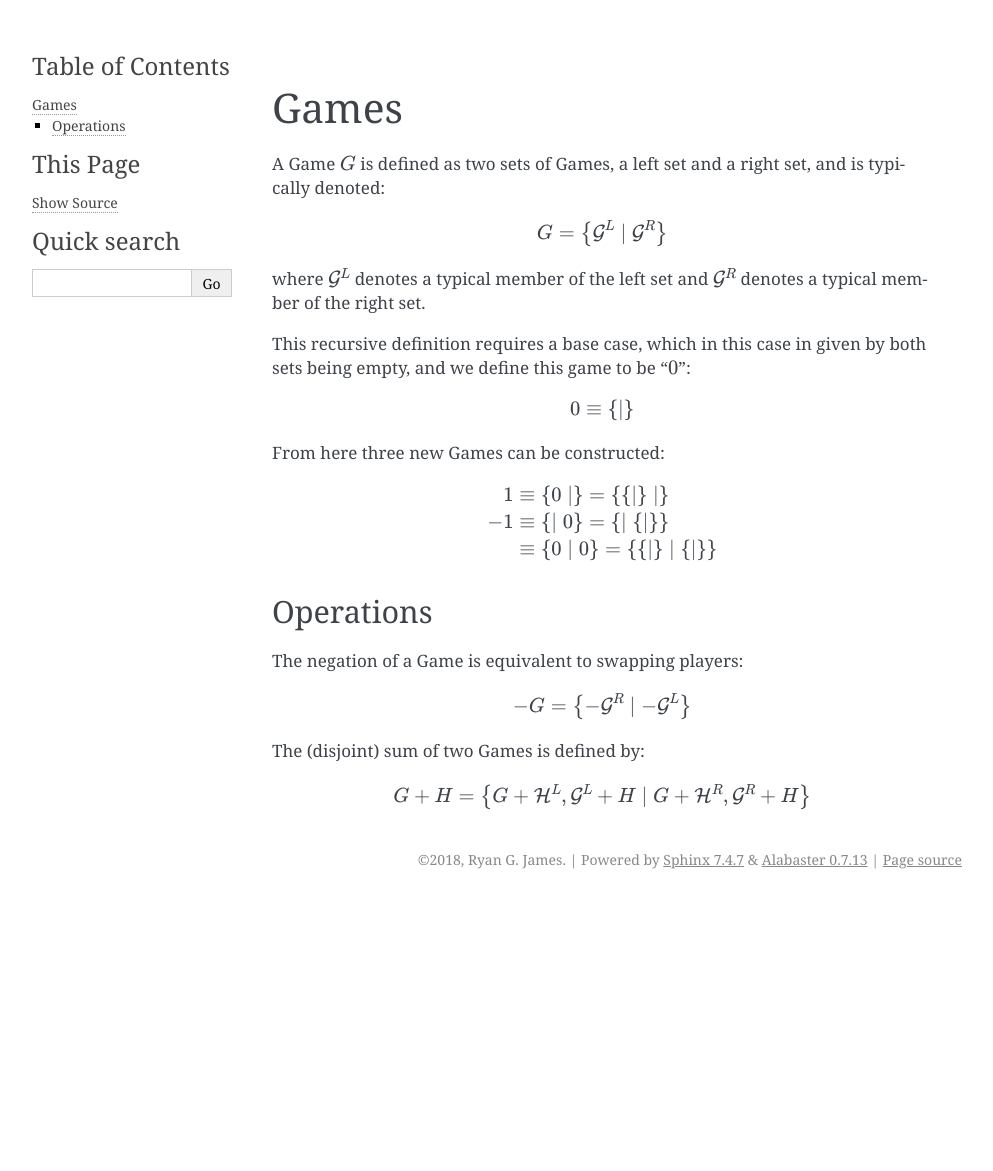
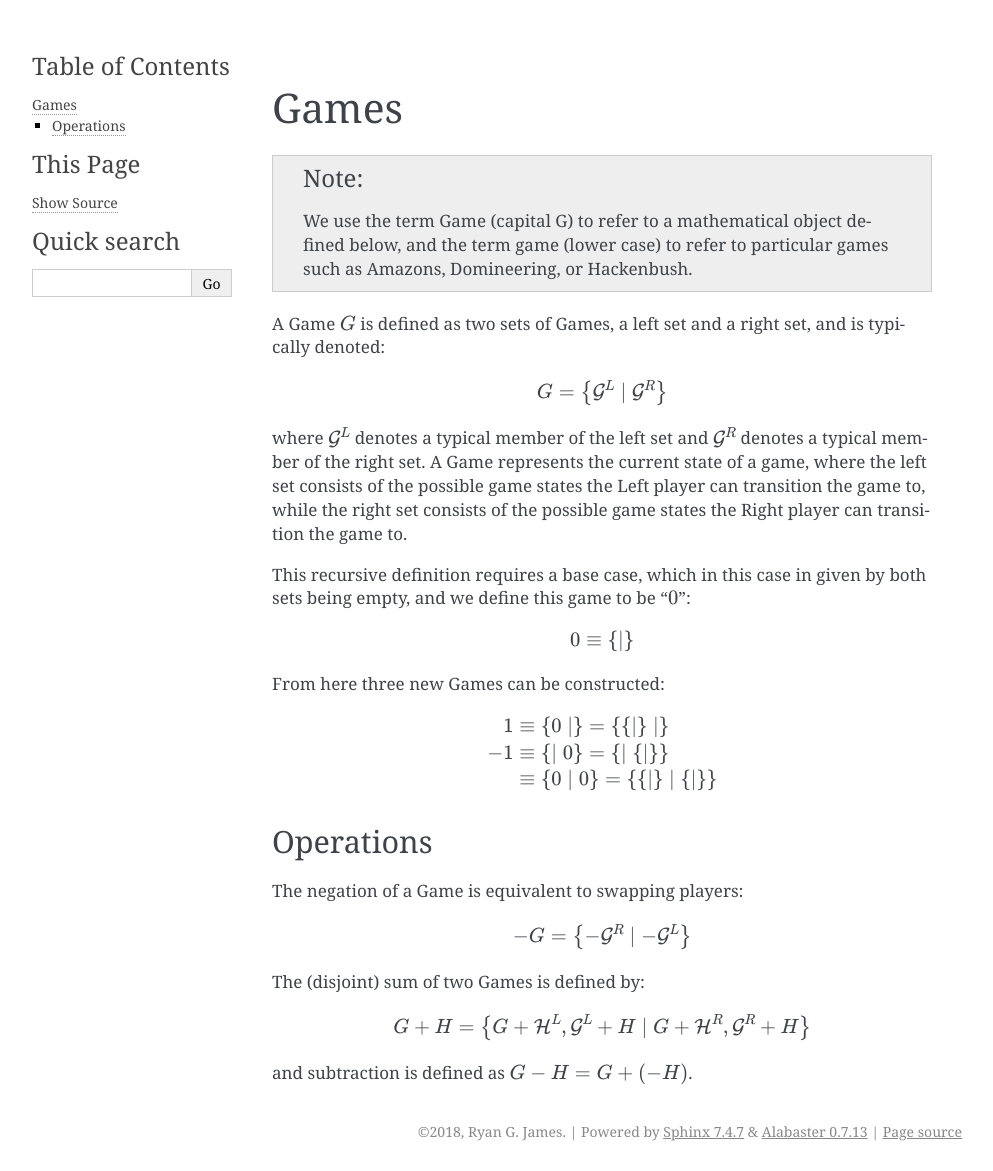
Before and after one commit to Autoplectic/ludology, a Sphinx documentation site: the page built from docs/content/games.rst, in a window 1280 px wide. Shown: the whole page, without its empty margins (148-1141 px from the left). Built offline with Sphinx 7.4.7, drawn with Linux system fonts in a browser that asks for light colours; before the commit the page ends 900 px from its top, so only the background shows below that.

Commit message:
more doc stuff

```diff
--- a/docs/content/games.rst
+++ b/docs/content/games.rst
@@ -1,8 +1,13 @@
 .. games.rst
+.. py:module:: ludology.game
 .. include:: definitions.rst
 
 Games
 =====
+
+.. note::
+
+   We use the term Game (capital G) to refer to a mathematical object defined below, and the term game (lower case) to refer to particular games such as Amazons, Domineering, or Hackenbush.
 
 A Game :math:`G` is defined as two sets of Games, a left set and a right set, and is typically denoted:
 
@@ -10,7 +15,7 @@ A Game :math:`G` is defined as two sets of Games, a left set and a right set, an
 
    G = \Game{\leftoption}{\rightoption}
 
-where :math:`\leftoption` denotes a typical member of the left set and :math:`\rightoption` denotes a typical member of the right set.
+where :math:`\leftoption` denotes a typical member of the left set and :math:`\rightoption` denotes a typical member of the right set. A Game represents the current state of a game, where the left set consists of the possible game states the Left player can transition the game to, while the right set consists of the possible game states the Right player can transition the game to.
 
 This recursive definition requires a base case, which in this case in given by both sets being empty, and we define this game to be ":math:`0`":
 
@@ -42,3 +47,5 @@ The (disjoint) sum of two Games is defined by:
 .. math::
 
    G + H = \Game{G + \altleftoption, \leftoption + H}{G + \altrightoption, \rightoption + H}
+
+and subtraction is defined as :math:`G - H = G + (-H)`.
--- a/docs/content/nimbers.rst
+++ b/docs/content/nimbers.rst
@@ -1,4 +1,5 @@
 .. nimbers.rst
+.. py:module:: ludology.nimber
 .. include:: definitions.rst
 
 Nimbers
--- a/docs/content/surreals.rst
+++ b/docs/content/surreals.rst
@@ -1,4 +1,5 @@
 .. surreals.rst
+.. py:module:: ludology.surreal
 .. include:: definitions.rst
 
 Surreal Numbers
```
